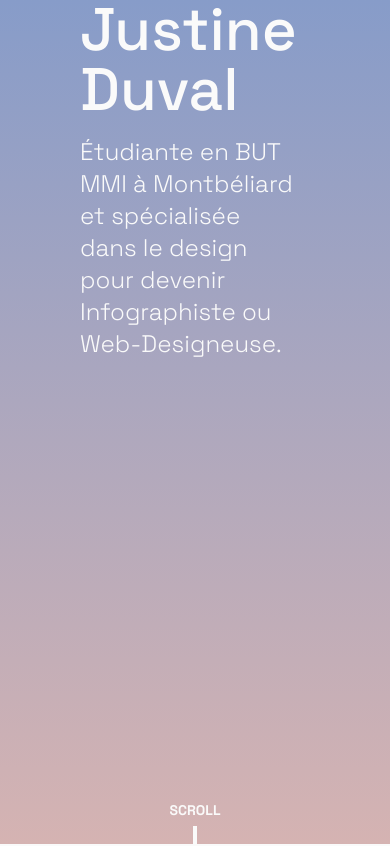
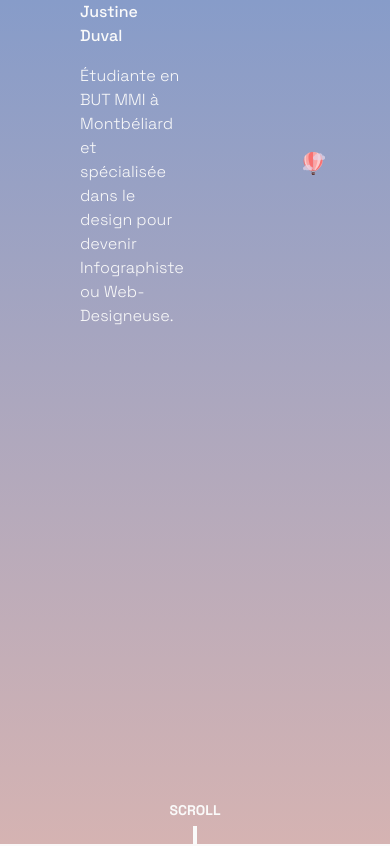
Before and after one commit to duval-justine/Portfolio_Justine_Duval, a Vue app: page / in a window 390 px wide. Shown: the top 846 px of the page. Built offline with nearby package versions, Linux system fonts and the light colour scheme.

Commit message:
Début du responsive de la page d'accueil

```diff
--- a/src/views/AccueilView.vue
+++ b/src/views/AccueilView.vue
@@ -1,16 +1,21 @@
 <template>
   <main>
     <!-- Accueil -->
-    <section>
+    <section class="scroll-wrap">
       <div class="container0 h-screen z-0 bg-gradient-to-b from-pastelbleu to-pastelrose">
         <!-- Header -->
         <Header class="relative z-10" />
         <!-- Textes et Illustration -->
-        <div class="flex flex-row gap-36 items-center">
+        <div class="flex lg:flex-row gap-36 items-center sm:flex-col md:flex-col">
           <!-- Textes -->
           <div class="w-[750px] flex flex-col gap-4 ">
-            <h1 class="font-space-grotesk font-medium text-6xl text-Extended/red/50 ml-20">Justine Duval</h1>
-            <p class="font-space-grotesk font-light text-2xl text-Extended/red/50 ml-20">Étudiante en BUT MMI à
+            <h1 class="font-space-grotesk font-medium lg:text-6xl md:text-4xl text-Extended/red/50 ml-20 sm:text-2xl">
+              Justine Duval
+            </h1>
+            <p class="font-space-grotesk font-light md:text-xl lg:text-2xl text-Extended/red/50 ml-20 sm:text-base">
+              Étudiante en
+              BUT
+              MMI à
               Montbéliard
               et spécialisée dans le design pour devenir Infographiste ou Web-Designeuse.</p>
           </div>
@@ -30,7 +35,7 @@
     <!-- Fin de l'accueil -->
 
     <!-- Les derniers projets -->
-    <section>
+    <section class="scroll-wrap">
       <div>
         <Bloc1 class="pt-48" />
         <Bloc2 />
```
